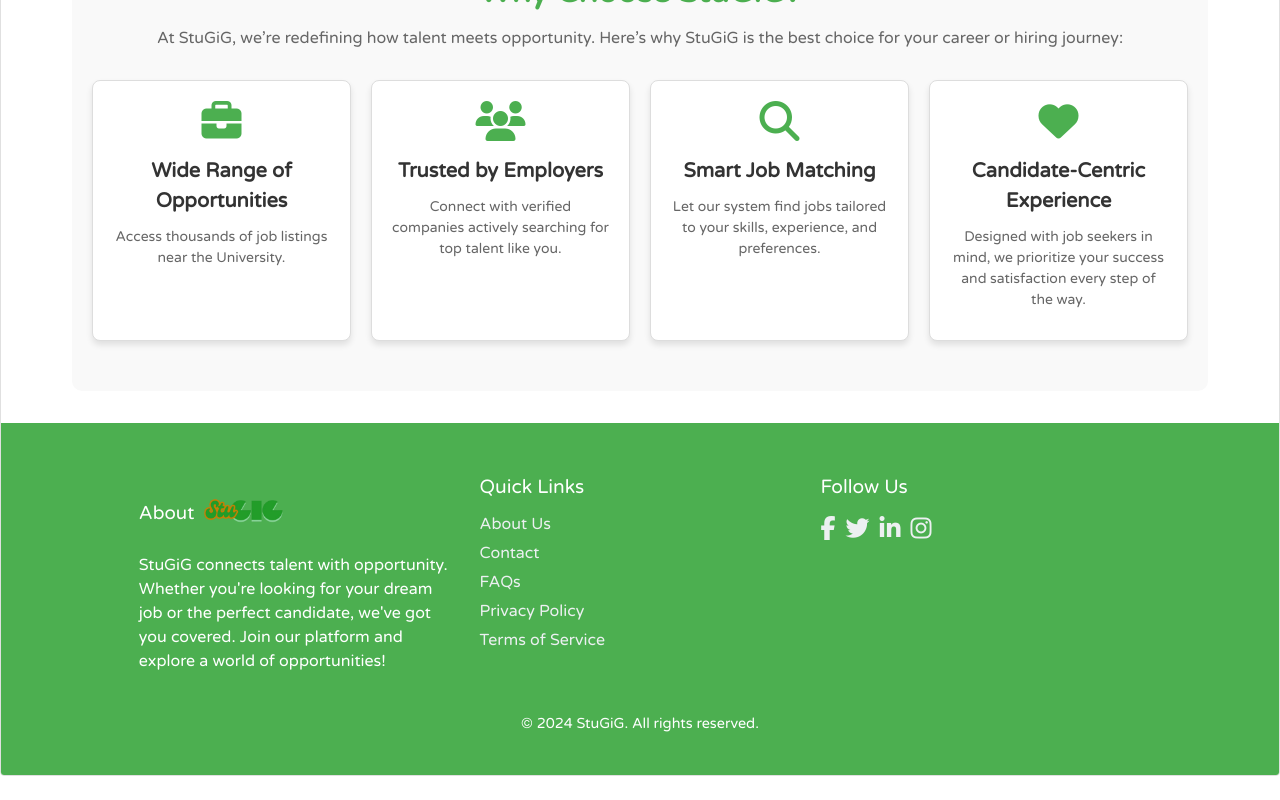
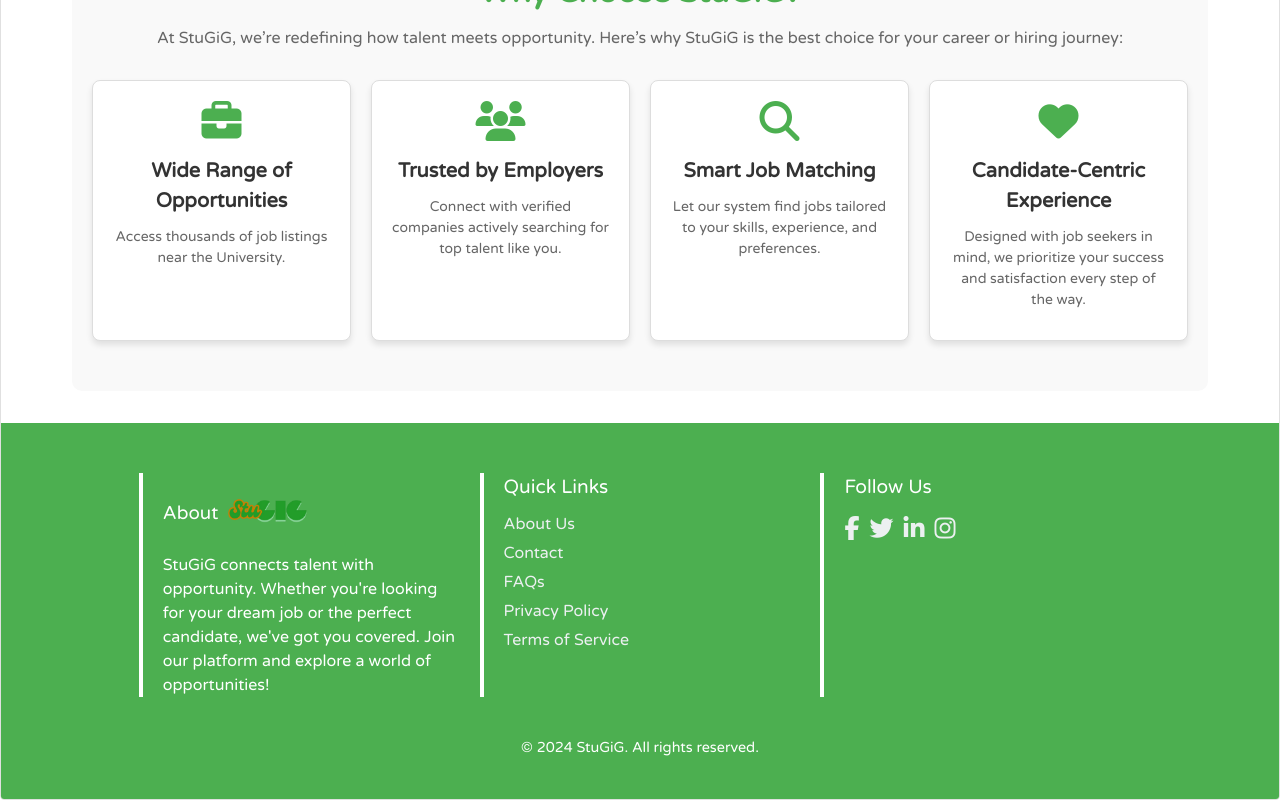
Before and after one commit to cjbantillo/Jobify-Application, a Vue app: page / in a window 1280 px wide. Shown: the part 1383-2183 px from the top of the page. Before the commit the page ends 2159 px from the top, so only its background shows below. Built offline with nearby package versions, Linux system fonts and the light colour scheme; a web font is replaced by a local one.

Commit message:
feat: enhanced footer design

```diff
--- a/src/components/layout/navigation/BottomNavigationLayout.vue
+++ b/src/components/layout/navigation/BottomNavigationLayout.vue
@@ -6,7 +6,8 @@
   <footer class="footer">
     <div class="footer-container">
       <div class="footer-about">
-        <h3 class=" inline-flex">About <v-img
+        <h3 class=" inline-flex">About
+          <v-img
             :src="logo"
             alt="Logo"
             max-height="80"
--- a/src/components/layout/navigation/css/BottomNavigationLayoutStyle.css
+++ b/src/components/layout/navigation/css/BottomNavigationLayoutStyle.css
@@ -1,10 +1,11 @@
 @import url('https://fonts.googleapis.com/css2?family=Matemasie&family=Varela+Round&display=swap');
 
-*{
+* {
   font-family: 'Varela Round', sans-serif;
   font-weight: 400;
   font-style: normal;
 }
+
 /* Footer container */
 .footer {
   background-color: #4caf50;
@@ -24,6 +25,15 @@
 .footer-social {
   flex: 1 1 30%;
   margin: 10px;
+  border-left: 4px solid white;
+  padding-left: 20px;
+  transition: background-color 0.3s ease;
+}
+
+.footer-about:hover,
+.footer-links:hover,
+.footer-social:hover {
+  background-color: rgba(255, 255, 255, 0.1);
 }
 
 .footer-about h3 {
@@ -35,7 +45,8 @@
   margin-left: 10px;
 }
 
-.footer-links h3, .footer-social h3 {
+.footer-links h3,
+.footer-social h3 {
   font-size: 1.2rem;
   margin-bottom: 10px;
 }
@@ -54,6 +65,10 @@
   text-decoration: none;
 }
 
+.footer-links ul li a:hover {
+  text-decoration: underline;
+}
+
 .footer-social .social-icons {
   display: flex;
   gap: 10px;
@@ -63,6 +78,11 @@
   color: #ecf0f1;
   font-size: 1.5rem;
   text-decoration: none;
+  transition: transform 0.3s ease;
+}
+
+.footer-social .social-icons a:hover {
+  transform: scale(1.1);
 }
 
 .footer-bottom {
@@ -86,6 +106,8 @@
   .footer-social {
     flex: 1 1 100%;
     text-align: center;
+    border-left: none;
+    padding-left: 0;
   }
 
   .footer-about h3 {
```
Lines whose indentation alone changed are shown as unchanged.
